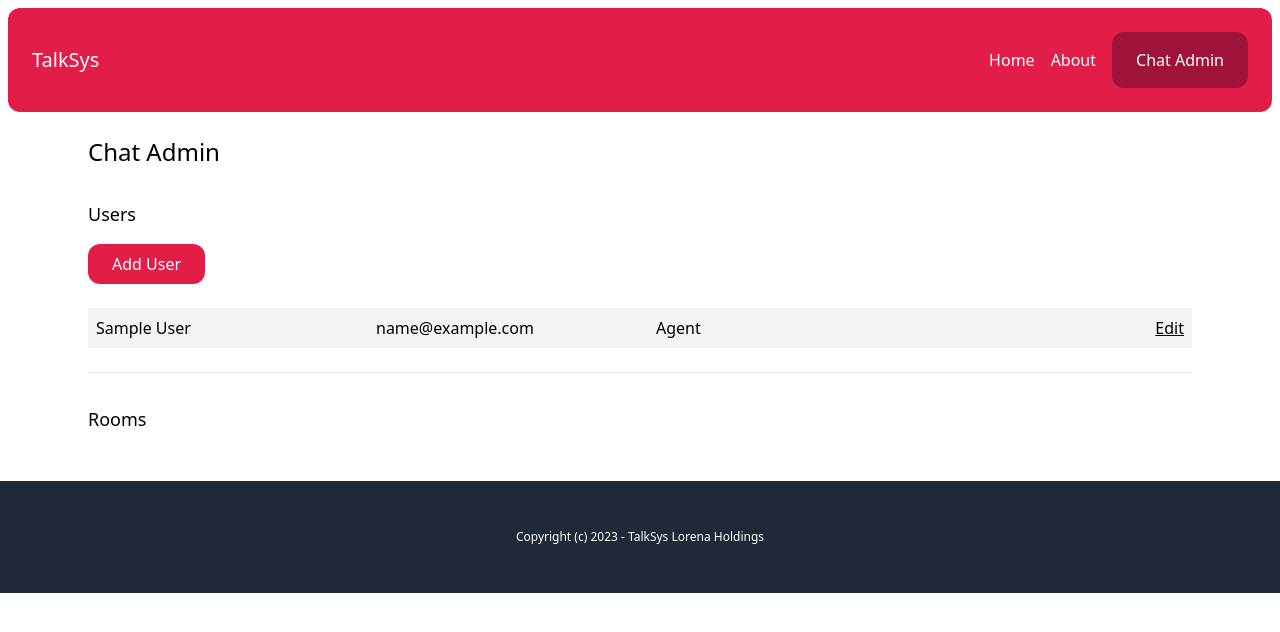
After one commit to OrianKeithDevOrganization/RealTimeChatSystem, a Django app: page /chat-admin/ in a window 1280 px wide. The commit adds this page. Shown: the top 632 px of the page. Run offline with Django 4.2, Linux system fonts and the light colour scheme; the visitor is signed in with stand-in values (Sample User, id 1); data comes from the database, SQL or seed files in the repository; data that the repository does not hold is empty; some libraries are stand-ins or nearby versions.

Commit message:
Chat Admininstation Part 1

```diff
--- a/talksys/account/templates/account/login.html
+++ b/talksys/account/templates/account/login.html
@@ -7,7 +7,7 @@
     {% csrf_token %}
     <div class="mb-4">
         <label for="id_email">Email</label>
-        <input type="email" name="email" id="id_email" class="w-full py-4 px-6 rounded-xl border">
+        <input type="email" name="username" id="id_email" class="w-full py-4 px-6 rounded-xl border">
     </div>
 
     <div class="mb-4">
--- /dev/null
+++ b/talksys/chat/templates/chat/admin.html
@@ -0,0 +1,39 @@
+{% extends 'talkcore/base.html' %}
+
+{% block content %}
+    <h1 class="text-2xl">Chat Admin</h1>
+
+    {% if perms.users.add_user %}
+        <div class="mt-8">
+            <h2 class="mb-4 text-lg">Users</h2>
+            <a href="#" class="inline-block py-2 px-6 bg-rose-600 text-white rounded-xl">Add User</a>
+
+            <div class="mt-6">
+                {% for user in users %}
+                    <div class="grid grid-cols-4 gap-4 py-2 {% cycle 'bg-gray-100' '' %}">
+                        <p class="px-2">
+                            {{user.name}}
+                        </p>
+                        <p class="px-2">
+                            {{user.email}}
+                        </p>
+                        <p class="px-2">
+                            {{user.get_role_display}}
+                        </p>
+                        <p class="px-2 text-right">
+                            <a href="#" class="underline">Edit</a>
+                        </p>
+                    </div>
+                {% endfor %}
+            </div>
+        </div>
+    {% endif %}
+
+    <hr class="my-6">
+
+    <div class="mt-8">
+        <h2 class="mb-4 text-lg">Rooms</h2>
+        {% include 'chat/room_list.html' %}
+    </div>
+
+{% endblock content %}
--- /dev/null
+++ b/talksys/chat/templates/chat/room_list.html
@@ -0,0 +1,16 @@
+<div class="grid grid-cols-4 gap-4">
+    {% for room in rooms %}
+        <div class="p-4 rounded-xl {% if room.status == 'waiting' %}bg-emerald-100 {% elif room.status == 'active' %}bg-yellow-100 {% else %}bg-gray-100{% endif %}">
+            <h3 class="mb-4 text-lg">Chat</h3>
+            <p>
+                <strong>ID:</strong>{{room.uuid}}<br>
+                <strong>Name:</strong>{{room.client}}<br>
+                <strong>Status:</strong>{{room.get_status_display}}<br>
+                <strong>Agent:</strong>{% firstof room.agent.name 'None yet ...' %}
+            </p>
+
+            <a href="{% url 'chat:room' room.uuid %}" class="mt-4 inline-block py-2 px-6 bg-emerald-800 text-white rounded-xl">Join</a>
+
+        </div>
+    {% endfor %}
+</div>
--- a/talksys/chat/urls.py
+++ b/talksys/chat/urls.py
@@ -1,8 +1,10 @@
 from django.urls import path
-from .views import create_room
+from .views import create_room, admin, room
 
 app_name = 'chat'
 
 urlpatterns = [
     path('api/create-room/<str:uuid>/',create_room,name='create-room'),
+    path('chat-admin/', admin, name='admin'),
+    path('chat-admin/<str:uuid>/',room, name='room'),
 ]
--- a/talksys/chat/views.py
+++ b/talksys/chat/views.py
@@ -3,7 +3,8 @@ import json
 from django.http import JsonResponse
 from django.views.decorators.http import require_POST
 from .models import Room
-
+from django.contrib.auth.decorators import login_required
+from account.models import User
 
 # Create your views here.
 
@@ -13,3 +14,29 @@ def create_room(request,uuid):
     url = request.POST.get('url','')
     Room.objects.create(uuid=uuid, client=name, url=url)
     return JsonResponse({'message':'room created'})
+
+
+@login_required
+def admin(request):
+    rooms = Room.objects.all()
+    users = User.objects.filter(is_staff=True)
+    context = {
+        'rooms':rooms,
+        'users':users,
+    }
+    return render(request,'chat/admin.html',context=context)
+
+
+@login_required
+def room(request, uuid):
+    room = Room.objects.get(uuid=uuid)
+
+    if room.status == Room.WAITING:
+        room.status = Room.ACTIVE
+        room.agent = request.user
+        room.save()
+
+    context = {
+        'room':room
+    }
+    return render(request,'chat/room.html',context=context)
--- /dev/null
+++ b/talksys/static/js/main_admin.js
@@ -0,0 +1,6 @@
+
+// Variables
+
+const chatRoom = document.querySelector('#room_uuid').textContent.replace('"','')
+
+let chatSocket = null
--- a/talksys/talkcore/templates/talkcore/base.html
+++ b/talksys/talkcore/templates/talkcore/base.html
@@ -17,6 +17,10 @@
                 <div class="flex items-center space-x-4">
                     <a href="{% url 'talkcore:index' %}">Home</a>
                     <a href="{% url 'talkcore:about' %}">About</a>
+
+                    {% if request.user.is_authenticated %}
+                        <a href="{% url 'chat:admin' %}" class="inline-block py-4 px-6 bg-rose-800 text-white rounded-xl">Chat Admin</a>
+                    {% endif %}
                 </div>
             </nav>
 
--- a/talksys/talkcore/templates/talkcore/index.html
+++ b/talksys/talkcore/templates/talkcore/index.html
@@ -8,7 +8,7 @@
         </div>
 
         <div class="col-span-3">
-            <h1 class="mb-8 text-3xl">Welcome to Jatte</h1>
+            <h1 class="mb-8 text-3xl">Welcome to TalkSys</h1>
             <h2 class="text-lg text-gray-500">Lorem ipsum dolor sit amet, consectetur adipiscing elit. Donec accumsan tortor at sem fermentum tempor. Suspendisse vitae augue dolor. Nunc sed eleifend nulla.</h2>
         </div>
     </div>
```
Also changed, not shown: talksys/chat/templates/chat/room.html (added, +60 -0 lines).
